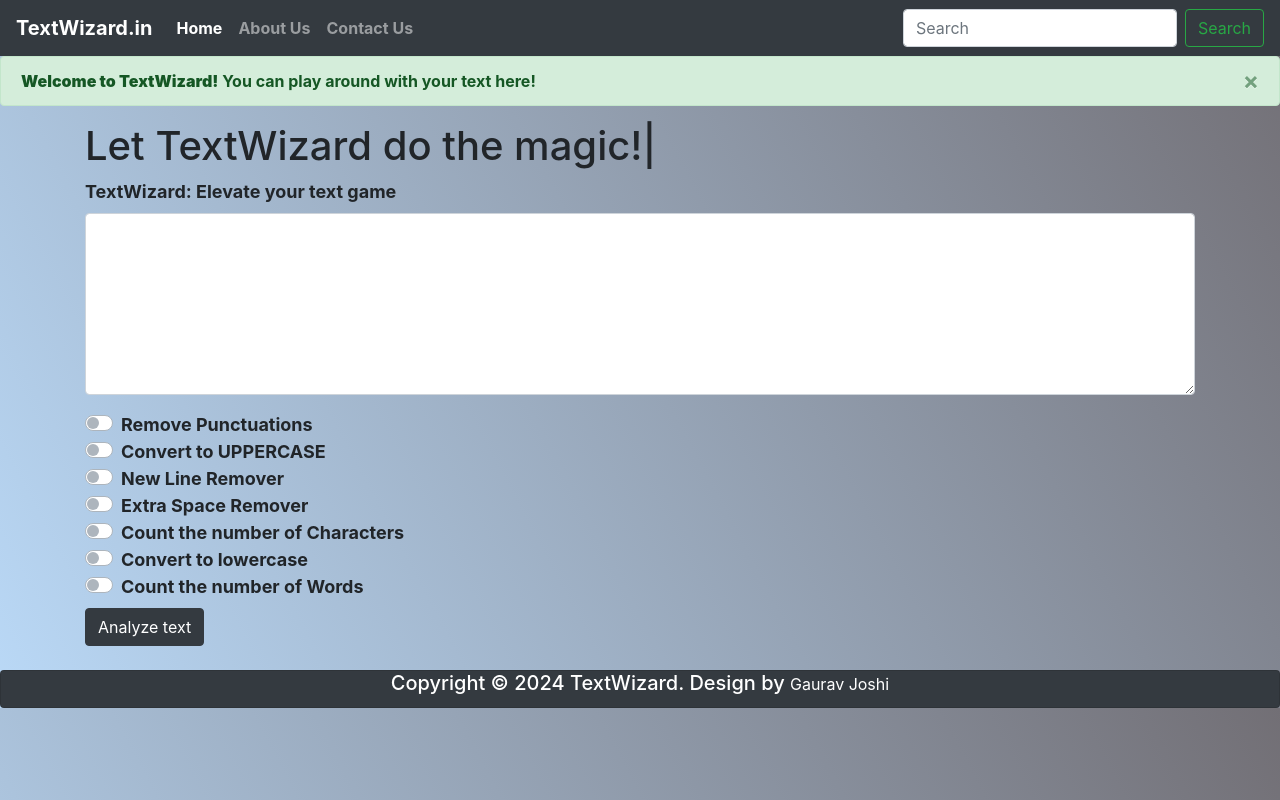
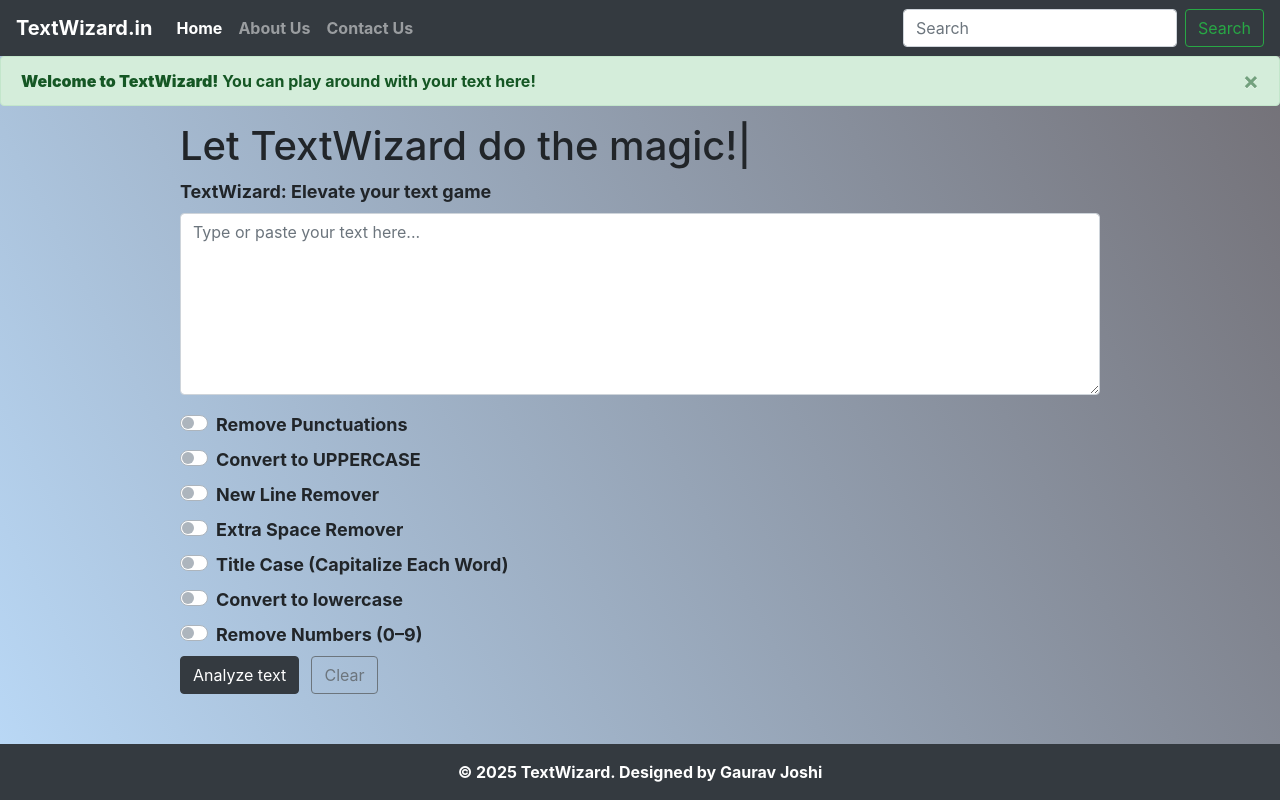
Before and after one commit to joshiGaurav-2712/TextWizard, a Django app: page / in a window 1280 px wide. Run offline with Django 5.2, Linux system fonts and the light colour scheme; some libraries are stand-ins or nearby versions.

Commit message:
latest commit

```diff
--- a/mysite/mysite/views.py
+++ b/mysite/mysite/views.py
@@ -1,70 +1,65 @@
 from django.http import HttpResponse
 from django.shortcuts import render
+
 
 def index(request):
     return render(request, 'index.html')
     # return HttpResponse("Hello, world. You're at the polls index.")
 
+
 def text_analysis(request):
-    django_text=request.POST.get('text','default')
-    removepunc=request.POST.get('removepunc','off')
-    fullcaps=request.POST.get('fullcaps','off')
-    fullsmall=request.POST.get('fullsmall','off')
-    newlineremover=request.POST.get('newlineremover','off')
-    extraspaceremover=request.POST.get('extraspaceremover','off')
-    charcounter=request.POST.get('charcounter','off')
-    wordcounter=request.POST.get('wordcounter','off')
+    django_text = request.POST.get('text', 'default')
+    removepunc = request.POST.get('removepunc', 'off')
+    fullcaps = request.POST.get('fullcaps', 'off')
+    fullsmall = request.POST.get('fullsmall', 'off')
+    newlineremover = request.POST.get('newlineremover', 'off')
+    extraspaceremover = request.POST.get('extraspaceremover', 'off')
+    titlecase = request.POST.get('titlecase', 'off')
+    removedigits = request.POST.get('removedigits', 'off')
     if removepunc == "on":
         punctuations = '''!()-[]{};:'"\,<>./?@#$%^&*_~'''
-        analyzed=""
+        analyzed = ""
         for char in django_text:
             if char not in punctuations:
-                analyzed+=char
-        params={'purpose':'Removed Punctuations','analyzed_text':analyzed}
-        django_text=analyzed
+                analyzed += char
+        params = {'purpose': 'Removed Punctuations', 'analyzed_text': analyzed}
+        django_text = analyzed
     if fullcaps == "on":
-        analyzed=""
+        analyzed = ""
         for char in django_text:
-            analyzed+=char.upper()
-        params={'purpose':'Changed to UPPERCASE','analyzed_text':analyzed}
-        django_text=analyzed
+            analyzed += char.upper()
+        params = {'purpose': 'Changed to UPPERCASE', 'analyzed_text': analyzed}
+        django_text = analyzed
     if fullsmall == "on":
-        analyzed=""
+        analyzed = ""
         for char in django_text:
-            analyzed+=char.lower()
-        params={'purpose':'Changed to lowercase','analyzed_text':analyzed}
-        django_text=analyzed
+            analyzed += char.lower()
+        params = {'purpose': 'Changed to lowercase', 'analyzed_text': analyzed}
+        django_text = analyzed
     if newlineremover == 'on':
-        analyzed=""
+        analyzed = ""
         for char in django_text:
-            if char!="\n" and char!='\r':
-                analyzed+=char
-        params={'purpose':'Removed New Lines','analyzed_text':analyzed}
-        django_text=analyzed
-    if extraspaceremover=='on':
-        analyzed=""
-        for index,char in enumerate(django_text):
-            if not (django_text[index]==' ' and django_text[index+1]==' '):
-                analyzed+=char
-        params={'purpose':'Removed Extra Spaces','analyzed_text':analyzed}
-        django_text=analyzed
-    if charcounter=='on' and wordcounter=='on':
-        return HttpResponse("<h1>Please select only one operation at a time from Count the number of characters & Count the number of words then try again!</h1>")
-    if charcounter=='on':
-        analyzed=0
-        for char in django_text:
-            analyzed+=1
-        res=(f'The number of characters in {django_text} is {analyzed} characters.')
-        params={'purpose':'Character Counter','analyzed_text':res}
-        django_text=analyzed
-    if wordcounter=='on':
-        analyzed=0
-        for word in django_text.split():
-            analyzed+=1
-        res=(f'The number of words in {django_text} is {analyzed} words.')
-        params={'purpose':'Word Counter','analyzed_text':res}
-        django_text=analyzed
+            if char != "\n" and char != '\r':
+                analyzed += char
+        params = {'purpose': 'Removed New Lines', 'analyzed_text': analyzed}
+        django_text = analyzed
+    if extraspaceremover == 'on':
+        analyzed = ""
+        for index, char in enumerate(django_text):
+            if not (django_text[index] == ' ' and django_text[index+1] == ' '):
+                analyzed += char
+        params = {'purpose': 'Removed Extra Spaces', 'analyzed_text': analyzed}
+        django_text = analyzed
+    if titlecase == 'on':
+        analyzed = ' '.join([w.capitalize() for w in django_text.split(' ')])
+        params = {'purpose': 'Converted to Title Case',
+                  'analyzed_text': analyzed}
+        django_text = analyzed
+    if removedigits == 'on':
+        analyzed = ''.join(ch for ch in django_text if not ch.isdigit())
+        params = {'purpose': 'Removed Numbers', 'analyzed_text': analyzed}
+        django_text = analyzed
 
-    if removepunc!="on" and fullcaps!="on" and fullsmall!='on' and newlineremover!='on' and extraspaceremover!='on' and charcounter!='on' and wordcounter!='on':
+    if removepunc != "on" and fullcaps != "on" and fullsmall != 'on' and newlineremover != 'on' and extraspaceremover != 'on' and titlecase != 'on' and removedigits != 'on':
         return HttpResponse("<h1>Please select any operation and try again!</h1>")
-    return render(request,"analyze.html",params)
+    return render(request, "analyze.html", params)
--- a/mysite/templates/index.html
+++ b/mysite/templates/index.html
@@ -7,8 +7,7 @@
     <meta name="viewport" content="width=device-width, initial-scale=1, shrink-to-fit=no">
 
     <!-- Bootstrap CSS -->
-    <link rel="stylesheet" href="https://cdn.jsdelivr.net/npm/bootstrap@4.2.1/dist/css/bootstrap.min.css"
-        integrity="sha384-GJzZqFGwb1QTTN6wy59ffF1BuGJpLSa9DkKMp0DgiMDm4iYMj70gZWKYbI706tWS" crossorigin="anonymous">
+    <link rel="stylesheet" href="https://cdn.jsdelivr.net/npm/bootstrap@4.6.2/dist/css/bootstrap.min.css">
 
     <title>Welcome to TextWizard</title>
     <style>
@@ -16,18 +15,26 @@
             background-color: #8EC5FC;
             background-image: linear-gradient(62deg, #bad9f7 0%, #726f75 100%);
             font-weight: bold;
+            padding-bottom: 72px;
+            /* space for fixed footer */
 
         }
 
         div.mycontent {
             font-size: large;
         }
+
+        @media (max-width: 576px) {
+            h1 {
+                font-size: 1.75rem;
+            }
+        }
     </style>
 </head>
 
 <body>
     <nav class="navbar navbar-expand-lg navbar-dark bg-dark">
-        <a class="navbar-brand" href="#">TextWizard.in</a>
+        <a class="navbar-brand" href="/">TextWizard.in</a>
         <button class="navbar-toggler" type="button" data-toggle="collapse" data-target="#navbarSupportedContent"
             aria-controls="navbarSupportedContent" aria-expanded="false" aria-label="Toggle navigation">
             <span class="navbar-toggler-icon"></span>
@@ -59,63 +66,64 @@
         </button>
     </div>
     <div class="container mycontent">
+        <div class="row justify-content-center">
+            <div class="col-12 col-lg-10">
                 <form action="/analyze" method="post"> {% csrf_token %}
 
                     <div class="form-group">
                         <h1><span id="element"></span></h1>
                         <label for="exampleFormControlTextarea1">TextWizard: Elevate your text game</label>
-                <textarea name="text" class="form-control" id="exampleFormControlTextarea1" rows="7"></textarea>
+                        <textarea name="text" class="form-control" id="exampleFormControlTextarea1" rows="7"
+                            maxlength="10000" placeholder="Type or paste your text here..."></textarea>
                     </div>
-            <div class="custom-control custom-switch">
+                    <div class="custom-control custom-switch mb-2">
                         <input type="checkbox" class="custom-control-input" id="customSwitch1" name="removepunc">
                         <label class="custom-control-label" for="customSwitch1">Remove Punctuations</label>
                     </div>
-            <div class="custom-control custom-switch">
+                    <div class="custom-control custom-switch mb-2">
                         <input type="checkbox" class="custom-control-input" id="customSwitch2" name="fullcaps">
                         <label class="custom-control-label" for="customSwitch2">Convert to UPPERCASE</label>
                     </div>
-            <div class="custom-control custom-switch">
+                    <div class="custom-control custom-switch mb-2">
                         <input type="checkbox" class="custom-control-input" id="customSwitch3" name="newlineremover">
                         <label class="custom-control-label" for="customSwitch3">New Line Remover</label>
                     </div>
-            <div class="custom-control custom-switch">
+                    <div class="custom-control custom-switch mb-2">
                         <input type="checkbox" class="custom-control-input" id="customSwitch4" name="extraspaceremover">
                         <label class="custom-control-label" for="customSwitch4">Extra Space Remover</label>
                     </div>
-            <div class="custom-control custom-switch">
-                <input type="checkbox" class="custom-control-input" id="customSwitch5" name="charcounter">
-                <label class="custom-control-label" for="customSwitch5">Count the number of Characters</label>
+                    <div class="custom-control custom-switch mb-2">
+                        <input type="checkbox" class="custom-control-input" id="customSwitch5" name="titlecase">
+                        <label class="custom-control-label" for="customSwitch5">Title Case (Capitalize Each
+                            Word)</label>
                     </div>
-            <div class="custom-control custom-switch">
+                    <div class="custom-control custom-switch mb-2">
                         <input type="checkbox" class="custom-control-input" id="customSwitch6" name="fullsmall">
                         <label class="custom-control-label" for="customSwitch6">Convert to lowercase</label>
                     </div>
-            <div class="custom-control custom-switch">
-                <input type="checkbox" class="custom-control-input" id="customSwitch7" name="wordcounter">
-                <label class="custom-control-label" for="customSwitch7">Count the number of Words</label>
+                    <div class="custom-control custom-switch mb-2">
+                        <input type="checkbox" class="custom-control-input" id="customSwitch7" name="removedigits">
+                        <label class="custom-control-label" for="customSwitch7">Remove Numbers (0–9)</label>
                     </div>
-            <button type="submit" class="btn btn-dark mt-2">Analyze text</button>
+                    <div class="mt-2">
+                        <button type="submit" class="btn btn-dark">Analyze text</button>
+                        <button type="button" id="clearBtn" class="btn btn-outline-secondary ml-2">Clear</button>
+                    </div>
                 </form>
             </div>
+        </div>
+    </div>
     <br>
-    <div class="card bg-dark">
-        <h5 class="card-title" style="text-align: center;color: white;">Copyright &copy; 2024 TextWizard. Design by
-            <small>Gaurav Joshi</small>
-        </h5>
-    </div>
+    <footer class="bg-dark text-white text-center py-3 fixed-bottom">
+        <span class="font-weight-bold" style="font-size: 1rem;">&copy; {% now "Y" %} TextWizard. Designed by Gaurav
+            Joshi</span>
+    </footer>
 
 
     <!-- Optional JavaScript -->
     <!-- jQuery first, then Popper.js, then Bootstrap JS -->
-    <script src="https://code.jquery.com/jquery-3.3.1.slim.min.js"
-        integrity="sha384-q8i/X+965DzO0rT7abK41JStQIAqVgRVzpbzo5smXKp4YfRvH+8abtTE1Pi6jizo"
-        crossorigin="anonymous"></script>
-    <script src="https://cdn.jsdelivr.net/npm/popper.js@1.14.6/dist/umd/popper.min.js"
-        integrity="sha384-wHAiFfRlMFy6i5SRaxvfOCifBUQy1xHdJ/yoi7FRNXMRBu5WHdZYu1hA6ZOblgut"
-        crossorigin="anonymous"></script>
-    <script src="https://cdn.jsdelivr.net/npm/bootstrap@4.2.1/dist/js/bootstrap.min.js"
-        integrity="sha384-B0UglyR+jN6CkvvICOB2joaf5I4l3gm9GU6Hc1og6Ls7i6U/mkkaduKaBhlAXv9k"
-        crossorigin="anonymous"></script>
+    <script src="https://code.jquery.com/jquery-3.5.1.slim.min.js"></script>
+    <script src="https://cdn.jsdelivr.net/npm/bootstrap@4.6.2/dist/js/bootstrap.bundle.min.js"></script>
     <script src="https://unpkg.com/typed.js@2.0.16/dist/typed.umd.js"></script>
     <script>
         var typed = new Typed('#element', {
@@ -123,6 +131,31 @@
             typeSpeed: 50,
         });
     </script>
+    <script>
+        (function () {
+            var textarea = document.getElementById('exampleFormControlTextarea1');
+
+            // Clear button
+            var clearBtn = document.getElementById('clearBtn');
+            clearBtn.addEventListener('click', function () {
+                textarea.value = '';
+                textarea.focus();
+            });
+
+            // Make UPPERCASE and lowercase toggles mutually exclusive
+            var upper = document.getElementById('customSwitch2');
+            var lower = document.getElementById('customSwitch6');
+            function syncToggles(e) {
+                if (e.target === upper && upper.checked) {
+                    lower.checked = false;
+                } else if (e.target === lower && lower.checked) {
+                    upper.checked = false;
+                }
+            }
+            upper.addEventListener('change', syncToggles);
+            lower.addEventListener('change', syncToggles);
+        })();
+    </script>
 </body>
 
 </html>
```
Also changed, not shown: mysite/templates/analyze.html (+112 -28 lines), README.md (added), mysite/db.sqlite3. Lines whose indentation alone changed are shown as unchanged.
